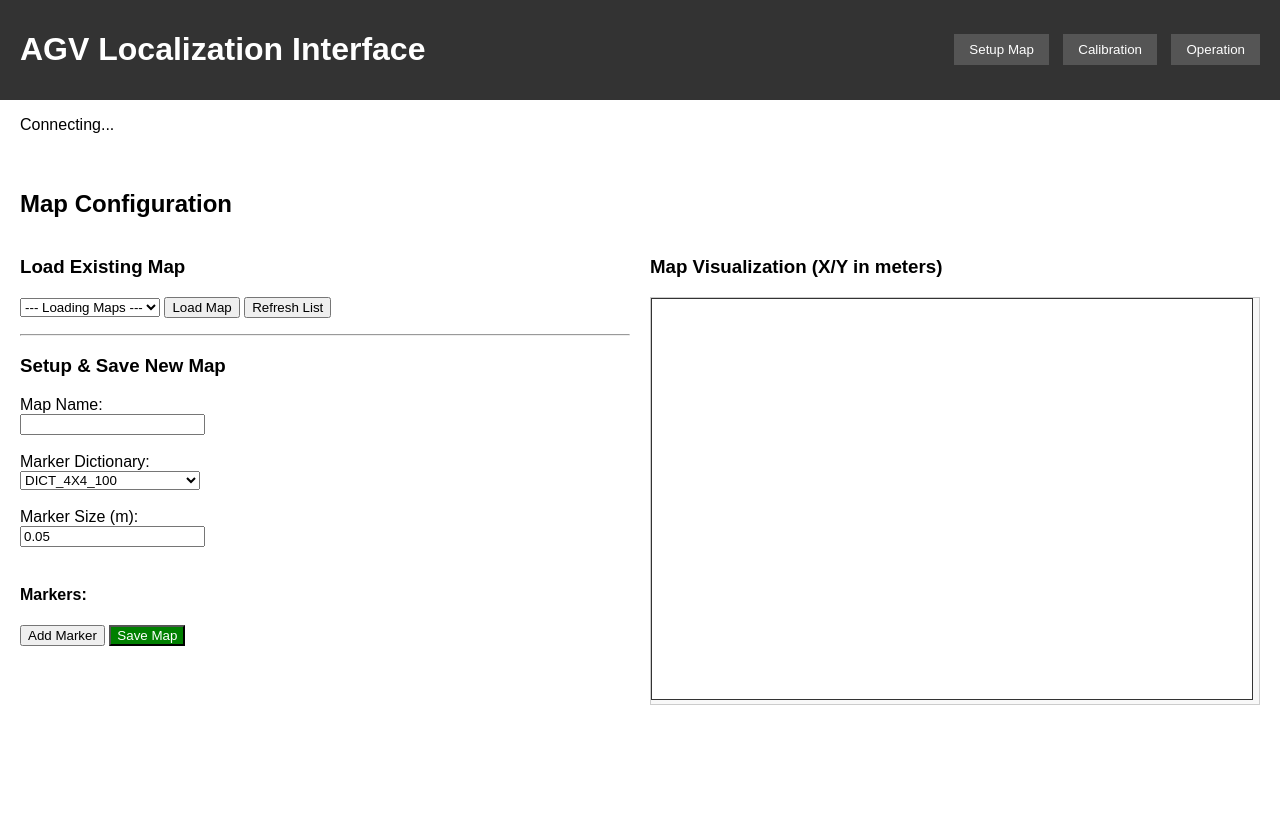
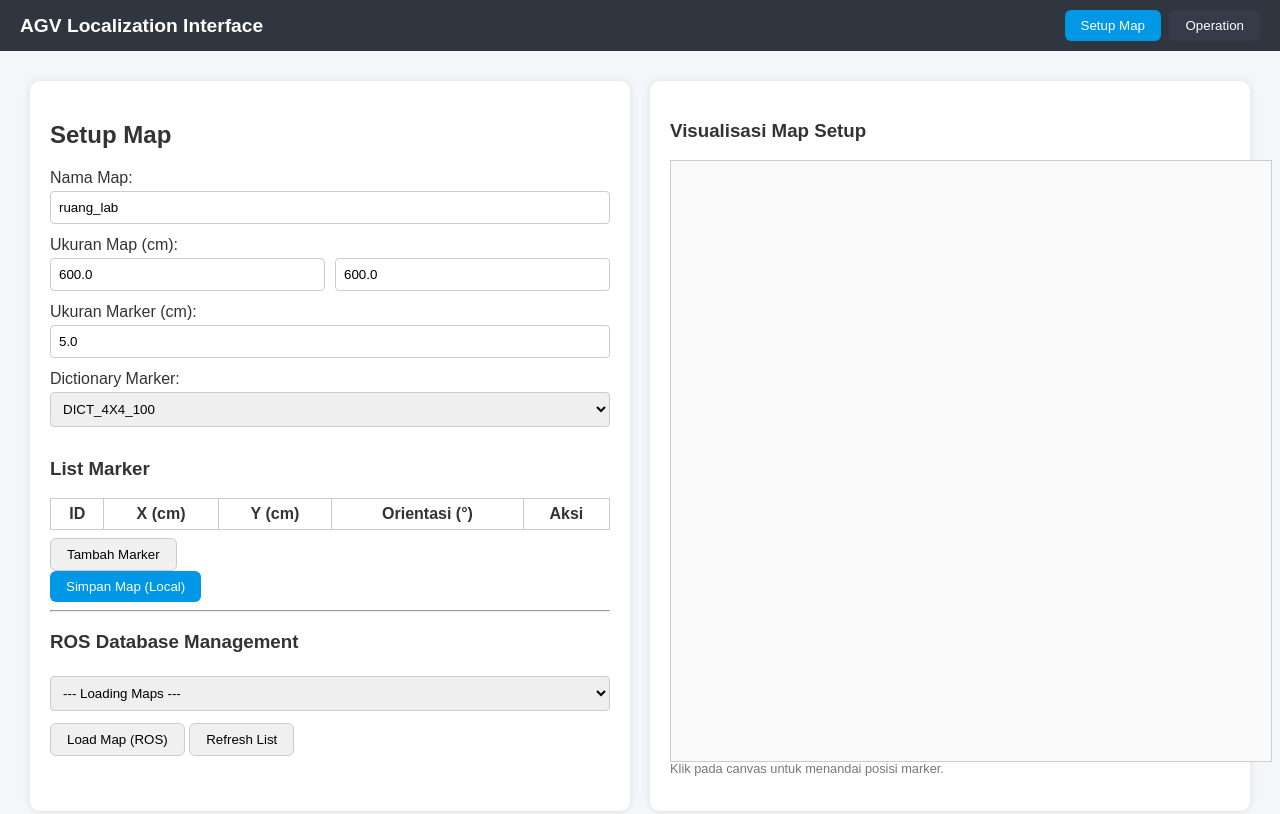
Before and after one commit to FaaiqMastyaga/agv, a plain HTML site: page agv_interface/index.html in a window 1280 px wide. Drawn offline with Linux system fonts and the light colour scheme; a script that the page names is missing.

Commit message:
web(feat): update display

```diff
--- /dev/null
+++ b/agv_interface/css/model.css
@@ -0,0 +1,150 @@
+body {
+  font-family: Arial, sans-serif;
+  margin: 0;
+  background: #f5f6fa;
+  color: #333;
+}
+
+.topbar {
+  background: #2f3640;
+  color: white;
+  padding: 10px 20px;
+  display: flex;
+  justify-content: space-between;
+  align-items: center;
+}
+
+.title {
+  font-size: 1.2rem;
+  font-weight: bold;
+}
+
+.tab-btn {
+  background: #353b48;
+  border: none;
+  color: white;
+  padding: 8px 16px;
+  margin-left: 4px;
+  cursor: pointer;
+  border-radius: 6px;
+  transition: background 0.3s;
+}
+
+.tab-btn:hover {
+  background: #4f5a6b;
+}
+
+.tab-btn.active {
+  background: #0097e6;
+}
+
+.container {
+  display: flex;
+  flex-direction: column;
+  padding: 20px;
+}
+
+.tab-pane {
+  display: none;
+  /* Atur agar panel bersebelahan secara horizontal */
+  flex-direction: row;
+}
+
+.tab-pane.active {
+  display: flex;
+}
+
+.left-panel, .right-panel {
+  flex: 1;
+  margin: 10px;
+  background: white;
+  border-radius: 10px;
+  padding: 20px;
+  box-shadow: 0 0 8px rgba(0,0,0,0.1);
+  min-width: 300px; /* Batasan agar tidak terlalu kecil */
+}
+
+/* Panel Operasi yang lebih kecil */
+#operation .left-panel {
+    flex: 0 0 350px; /* Ukuran tetap untuk kontrol */
+}
+#operation .right-panel {
+    flex: 1; /* Sisa ruang untuk visualisasi */
+}
+
+input, select {
+  width: 100%;
+  padding: 8px;
+  margin: 4px 0 12px 0;
+  border: 1px solid #ccc;
+  border-radius: 4px;
+  box-sizing: border-box; /* Penting untuk width: 100% */
+}
+
+.row {
+    display: flex;
+    gap: 10px;
+}
+.row input {
+    flex: 1;
+    width: auto;
+}
+
+button {
+  cursor: pointer;
+  padding: 8px 16px;
+  border-radius: 6px;
+  border: 1px solid #ccc;
+  background: #f0f0f0;
+  transition: background 0.3s;
+}
+button:hover {
+    background: #e0e0e0;
+}
+
+.primary {
+  background: #0097e6;
+  color: white;
+  border: none;
+}
+.primary:hover {
+    background: #007bb5;
+}
+
+table {
+  width: 100%;
+  border-collapse: collapse;
+  margin-bottom: 8px;
+}
+
+th, td {
+  border: 1px solid #ccc;
+  text-align: center;
+  padding: 6px;
+}
+
+td input[type="number"] {
+    width: 60px;
+    margin: 0;
+    padding: 4px;
+    text-align: center;
+    border: none;
+    border-bottom: 1px solid #eee;
+}
+
+canvas {
+  border: 1px solid #ccc;
+  background: #fafafa;
+}
+
+#cameraFeed {
+    display: block;
+    margin: 10px auto;
+}
+
+.hint {
+    font-size: 0.8rem;
+    color: #777;
+    margin-top: -5px;
+    margin-bottom: 15px;
+}
--- a/agv_interface/index.html
+++ b/agv_interface/index.html
@@ -1,61 +1,43 @@
-<!DOCTYPE html>
-<html>
+<!doctype html>
+<html lang="id">
 <head>
+  <meta charset="utf-8" />
+  <meta name="viewport" content="width=device-width,initial-scale=1" />
   <title>AGV Localization Interface</title>
-    <script src="https://cdnjs.cloudflare.com/ajax/libs/roslibjs/1.1.0/roslib.min.js"></script>
-    <style>
-        body { font-family: Arial, sans-serif; margin: 0; padding: 0; }
-        .header { background-color: #333; color: white; padding: 10px 20px; display: flex; justify-content: space-between; align-items: center; }
-        .nav-buttons button { background-color: #555; color: white; border: none; padding: 8px 15px; margin-left: 10px; cursor: pointer; }
-        .nav-buttons button.active { background-color: #007bff; }
-        .page-content { padding: 20px; display: none; } /* Hidden by default */
-        .page-content.active { display: block; }
 
-        /* Map and Video Layout */
-        #operation_page_content { display: flex; gap: 20px; }
-        #map_container { border: 1px solid #ccc; background-color: #f8f8f8; }
-        #agv-map, #setup-map-svg { background-color: #fff; border: 1px solid #333; }
-        #video_stream { max-width: 100%; height: auto; }
-        #joystick_container { border: 2px dashed #007bff; padding: 20px; text-align: center; margin-top: 20px;}
+  <link rel="stylesheet" href="css/model.css" />
 
-        /* Setup Map Styling */
-        #setup_map_content { display: flex; gap: 20px; }
-        #map_form_area, #map_visualization_area { flex: 1; }
-        .marker-entry { border: 1px dashed #ccc; padding: 10px; margin-bottom: 10px; }
-
-    </style>
+  <script src="https://cdn.jsdelivr.net/npm/roslib@1.0.1/build/roslib.js"></script>
 </head>
 <body>
-    <div class="header">
-        <h1>AGV Localization Interface</h1>
-        <div class="nav-buttons">
-            <button onclick="showPage('setup_map')" id="btn_setup_map">Setup Map</button>
-            <button onclick="showPage('calibration')" id="btn_calibration">Calibration</button>
-            <button onclick="showPage('operation')" id="btn_operation">Operation</button>
+  <header class="topbar">
+    <div class="title">AGV Localization Interface</div>
+    <div class="top-actions">
+      <button class="tab-btn active" data-tab="setup" id="btn_setup">Setup Map</button>
+      <button class="tab-btn" data-tab="operation" id="btn_operation">Operation</button>
     </div>
+  </header>
+
+  <main class="container">
+    <section id="setup" class="tab-pane active">
+      <div class="left-panel">
+        <h2>Setup Map</h2>
+
+        <label>Nama Map:</label>
+        <input id="mapName" type="text" placeholder="contoh: ruang_lab" value="ruang_lab">
+
+        <label>Ukuran Map (cm):</label>
+        <div class="row">
+          <input id="mapWidth" type="number" step="1" placeholder="Panjang (X)" value="600.0">
+          <input id="mapHeight" type="number" step="1" placeholder="Lebar (Y)" value="600.0">
         </div>
 
-    <p id="status" style="padding: 0 20px;">Connecting...</p>
+        <label>Ukuran Marker (cm):</label>
+        <input id="markerSize" type="number" step="1" value="5.0">
 
-    <div id="setup_map_page" class="page-content active">
-        <h2>Map Configuration</h2>
-        <div id="setup_map_content">
-            <div id="map_form_area">
-                <h3>Load Existing Map</h3>
-                <select id="load_map_name">
-                    <option value="" disabled selected>--- Loading Maps ---</option>
-                </select>
-                <button onclick="loadMap()">Load Map</button>
-                <button onclick="populateMapList()">Refresh List</button>
-                <p id="load_status"></p>
-                <hr>
-
-                <h3>Setup & Save New Map</h3>
-                <label>Map Name:</label><br>
-                <input type="text" id="map_name" required><br><br>
-
-                <label>Marker Dictionary:</label><br>
-                <select id="marker_dictionary" required>
+        <label>Dictionary Marker:</label>
+        <select id="markerDict" required>
+          <option value="DICT_4X4_50" selected>DICT_4X4_50</option>
           <option value="DICT_4X4_50">DICT_4X4_50</option>
           <option value="DICT_4X4_100" selected>DICT_4X4_100</option>
           <option value="DICT_4X4_250">DICT_4X4_250</option>
@@ -73,59 +55,96 @@
           <option value="DICT_7X7_250">DICT_7X7_250</option>
           <option value="DICT_7X7_1000">DICT_7X7_1000</option>
           <option value="DICT_ARUCO_ORIGINAL">DICT_ARUCO_ORIGINAL</option>
-                </select><br><br>
+        </select>
 
-                <label>Marker Size (m):</label><br>
-                <input type="number" id="marker_size" step="0.001" value="0.05" required><br><br>
-
-                <h4>Markers:</h4>
-                <div id="marker_list">
-                    </div>
-                <button onclick="addMarkerField()">Add Marker</button>
-                <button onclick="saveMap()" style="background-color: green; color: white;">Save Map</button>
-                <p id="save_status"></p>
+        <div id="markerListContainer">
+          <h3>List Marker</h3>
+          <table id="markerTable">
+            <thead>
+              <tr>
+                <th>ID</th><th>X (cm)</th><th>Y (cm)</th><th>Orientasi (°)</th><th>Aksi</th>
+              </tr>
+            </thead>
+            <tbody></tbody>
+          </table>
+          <button id="addMarkerBtn">Tambah Marker</button>
         </div>
 
-            <div id="map_visualization_area">
-                <h3>Map Visualization (X/Y in meters)</h3>
-                <div id="map_container">
-                    <svg id="setup-map-svg" width="600" height="400" viewBox="0 0 600 400"></svg>
-                </div>
-            </div>
+        <div class="actions-row">
+          <button id="saveMapBtn" class="primary">Simpan Map (Local)</button>
+
+          <hr>
+          <h3>ROS Database Management</h3>
+          <select id="load_map_name">
+              <option value="" disabled selected>--- Loading Maps ---</option>
+          </select>
+          <button onclick="loadMap()">Load Map (ROS)</button>
+          <button onclick="populateMapList()">Refresh List</button>
+          <p id="load_status"></p>
+          <p id="save_status"></p>
         </div>
       </div>
 
-    <div id="calibration_page" class="page-content">
-        <h2>Camera Calibration</h2>
-        <p>This page will contain the sequence and controls for camera calibration (e.g., start calibration service, view feedback).</p>
+      <div class="right-panel">
+        <h3>Visualisasi Map Setup</h3>
+        <canvas id="mapCanvas" width="600" height="600"></canvas>
+        <p class="hint">Klik pada canvas untuk menandai posisi marker.</p>
+      </div>
+    </section>
+
+    <section id="operation" class="tab-pane">
+      <div class="left-panel small">
+        <h2>Operation & Control</h2>
+
+        <h3>ROS Connection</h3>
+        <div id="cameraFeedContainer">
+            <p id="rosStatus">Status: Disconnected</p>
+            <input id="rosBridgeUrl" type="text" value="ws://localhost:9090" placeholder="ROS-bridge URL">
+            <button id="connectRosBtn" class="primary">Connect ROS</button>
         </div>
 
-    <div id="operation_page" class="page-content">
-        <h2>AGV Operation Dashboard</h2>
-        <div id="operation_page_content">
-            <div style="flex: 2;">
-                <h3>Live Camera Feed</h3>
-                <img id="video_stream" src="http://127.0.0.1:8080/stream?topic=/camera/image_marked" alt="AGV Camera Stream" />
+        <hr>
 
-                <h3>AGV & Detection Data</h3>
-                <div id="robot_data"></div>
-                <div id="aruco_data"></div>
+        <h3>Informasi AGV</h3>
+        <div id="agv_data">
+            <h4>AGV Filtered/Best Pose:</h4>
+            <ul id="agvInfo">
+              <li>Posisi X: <span id="posX">-</span></li>
+              <li>Posisi Y: <span id="posY">-</span></li>
+              <li>Orientasi Yaw: <span id="posYaw">-</span></li>
+            </ul>
         </div>
 
-            <div style="flex: 3;">
-                <h3>Real-time Map</h3>
-                <div id="map_container">
-                    <svg id="operation-map-svg" width="100%" height="auto" viewBox="0 0 600 400"></svg>
+        <hr>
+
+        <div id="detected_poses">
+            <h3>All Detected Pose Hypotheses:</h3>
+            <p>No hypotheses received yet.</p>
         </div>
 
-                <div id="joystick_container">
-                    <h3>AGV Manual Control (Joystick Placeholder)</h3>
-                    <p>Use a third-party library (like **nipplejs**) here to create a virtual joystick that publishes to the `/cmd_vel` topic.</p>
-                </div>
-            </div>
+        <hr>
+
+        <div id="aruco_data">
+            <h3>Camera-Local Marker Poses:</h3>
+            <p>Waiting for camera detection data...</p>
         </div>
       </div>
 
-    <script src="js/main.js"></script>
+      <div class="right-panel small">
+        <h3>Live Camera Feed</h3>
+        <img id="cameraFeed" width="100%" src="#" alt="AGV Camera Stream" style="border: 1px solid #ccc;"/>
+
+        <h3>Visualisasi Navigasi</h3>
+        <canvas id="opMapCanvas" width="600" height="600"></canvas>
+
+        <div id="joystick_container" style="margin-top: 20px; text-align: center;">
+            <h3>AGV Manual Control (Joystick Placeholder)</h3>
+            <p class="hint">Use a third-party library (like nipplejs) here to create a virtual joystick that publishes to the /cmd_vel topic.</p>
+        </div>
+      </div>
+    </section>
+  </main>
+
+  <script src="js/main.js" defer></script>
 </body>
 </html>
```
Lines whose indentation alone changed are shown as unchanged.
